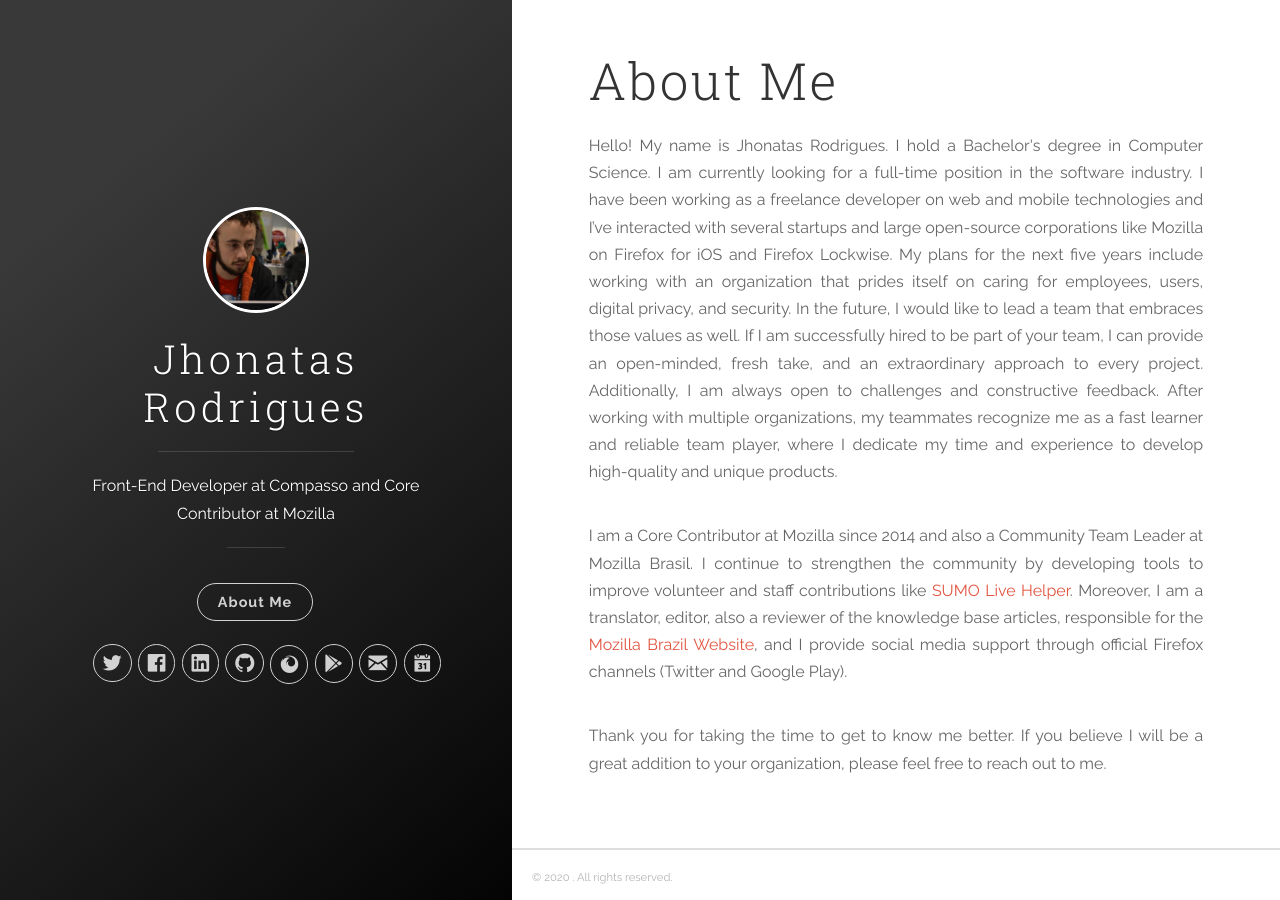
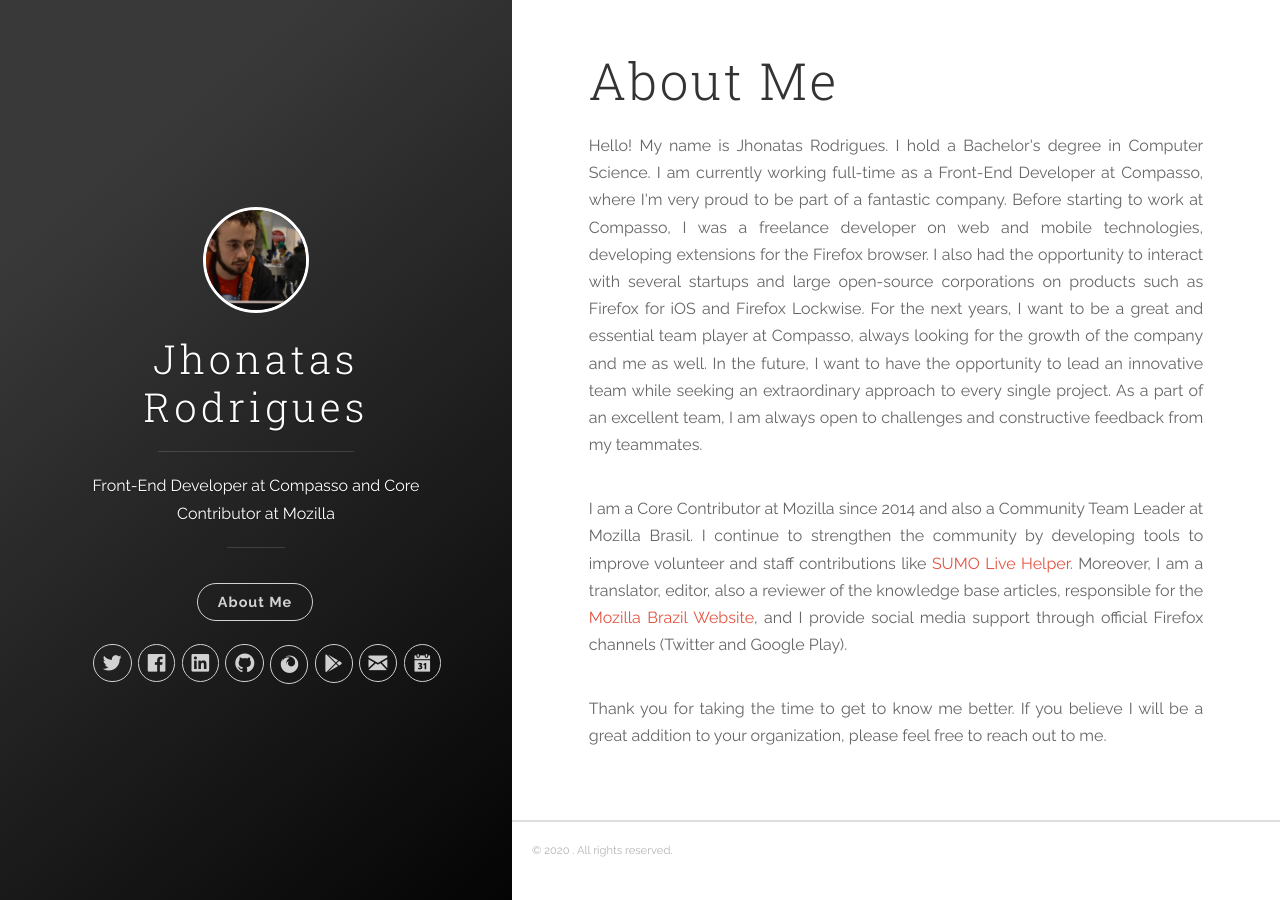
Before and after one commit to jhonatasrm/jhonatasrm.github.io, a Jekyll site: the page built from tags.md, in a window 1280 px wide. Built offline with Jekyll 4.4.1, drawn with Linux system fonts in a browser that asks for light colours; nearby versions of some CDN libraries.

Commit message:
Update default.html

```diff
--- a/_layouts/default.html
+++ b/_layouts/default.html
@@ -11,17 +11,15 @@
             <header class="post-header">
                 <h1 class="post-title">About Me</h1>
             </header>
-            <p align="justify"> Hello! My name is Jhonatas Rodrigues. I hold a Bachelor's degree in Computer Science. I
-                am currently looking for a full-time position in the software industry. I have been working as a
-                freelance developer on web and mobile technologies and I’ve interacted with several startups and large
-                open-source corporations like Mozilla on Firefox for iOS and Firefox Lockwise. My plans for the next five
-                years include working with an organization that prides itself on caring for employees, users, digital privacy,
-                and security. In the future, I would like to lead a team that embraces those values as well.
-                If I am successfully hired to be part of your team, I can provide an open-minded, fresh take, and an
-                extraordinary approach to every project. Additionally, I am always open to challenges and constructive
-                feedback. After working with multiple organizations, my teammates recognize me as a fast learner and
-                reliable team player, where I dedicate my time and experience to develop high-quality and unique
-                products.
+            <p align="justify"> Hello! My name is Jhonatas Rodrigues. I hold a Bachelor's degree in Computer Science. I am currently working
+                full-time as a Front-End Developer at Compasso, where I'm very proud to be part of a fantastic company. Before starting to work at Compasso,
+                I was a freelance developer on web and mobile technologies, developing extensions for the Firefox browser. I also had the opportunity to interact
+                with several startups and large open-source corporations on products such as Firefox for iOS and Firefox Lockwise.
+
+                For the next years, I want to be a great and essential team player at Compasso, always looking for the growth of the company and me as well. In the future,
+                I want to have the opportunity to lead an innovative team while seeking an extraordinary approach to every single project.
+
+                As a part of an excellent team, I am always open to challenges and constructive feedback from my teammates.
             </p><br>
 
             <p align="justify">I am a Core Contributor at Mozilla since 2014 and also a Community Team Leader at Mozilla Brasil. I continue to strengthen the community by developing tools to improve volunteer and staff
```
